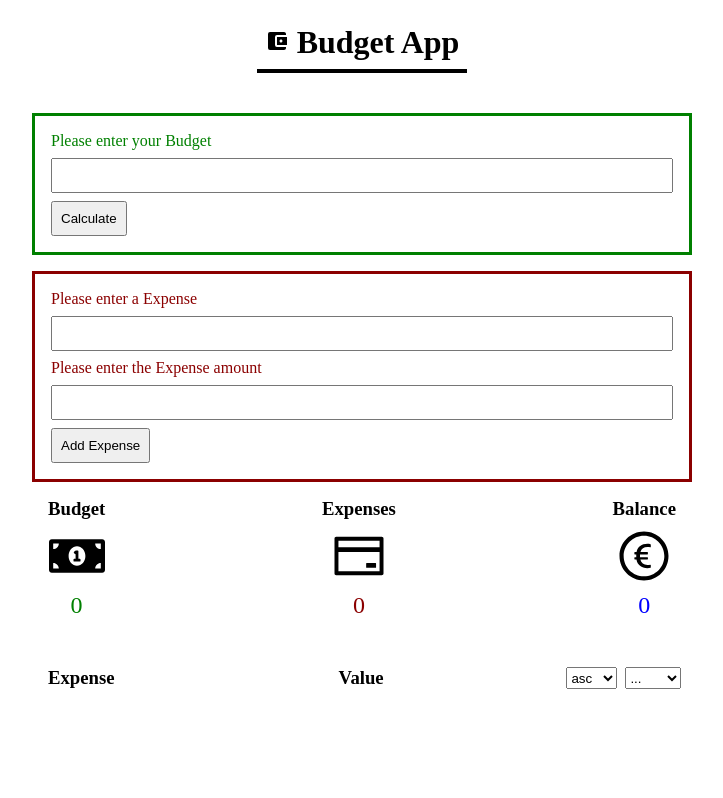
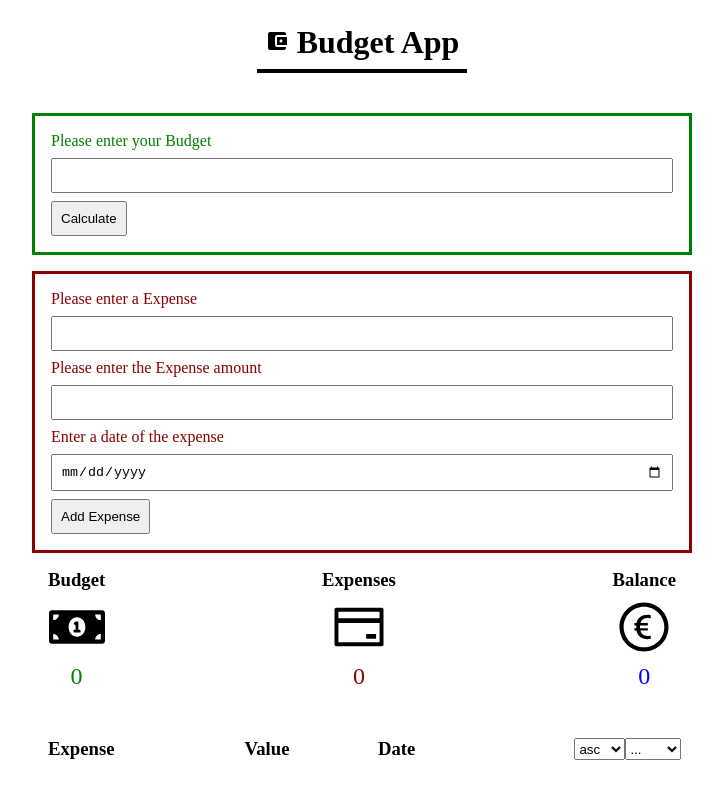
Before and after one commit to Gzman/budget-app, a React (Create React App) app: page / in a window 1280 px wide. Shown: the whole page, without its empty margins (278-1001 px from the left). Built offline with nearby package versions, Linux system fonts and the light colour scheme.

Commit message:
Added date input/property to expenses

```diff
--- a/package.json
+++ b/package.json
@@ -6,6 +6,7 @@
     "@testing-library/jest-dom": "^5.14.1",
     "@testing-library/react": "^11.2.7",
     "@testing-library/user-event": "^12.8.3",
+    "date-fns": "^2.23.0",
     "react": "^17.0.2",
     "react-dom": "^17.0.2",
     "react-icons": "^4.2.0",
--- a/src/components/content/Content.js
+++ b/src/components/content/Content.js
@@ -15,7 +15,8 @@ const Content = () => {
         removeExpense,
         sortAfterInsertion,
         sortAfterTitle,
-        sortAfterValue
+        sortAfterValue,
+        sortAfterDate,
     } = useExpenses();
 
     const { budget, setBudget } = useBudget();
@@ -34,6 +35,7 @@ const Content = () => {
                     sortAfterInsertion={sortAfterInsertion}
                     sortAfterTitle={sortAfterTitle}
                     sortAfterValue={sortAfterValue}
+                    sortAfterDate={sortAfterDate}
                 />
             </div>
         </div>
--- a/src/components/content/Expense.js
+++ b/src/components/content/Expense.js
@@ -1,13 +1,14 @@
 import React from "react"
-import { TiEdit, TiDelete, TiCancel } from "react-icons/ti"
-import { BsBoxArrowInLeft } from "react-icons/bs" // cancel button or maybe reuse ExpenseForm in a modal?
+import { TiEdit, TiDelete, } from "react-icons/ti"
+import { format } from "date-fns"
 import "./ExpensesView.css"
 
-const Expense = ({ title, value, editExpense, removeExpense }) => {
+const Expense = ({ title, value, date, editExpense, removeExpense }) => {
     return (
         <div className="expense-item">
             <p className="expense-item-title">{title}</p>
             <p className="expense-item-value">{value}</p>
+            <p className="expense-item-date">{date ? format(date, "dd.MM.yyyy") : ""}</p>
             <TiEdit onClick={editExpense} cursor="pointer" />
             <TiDelete onClick={removeExpense} cursor="pointer" />
         </div>
@@ -15,15 +16,3 @@ const Expense = ({ title, value, editExpense, removeExpense }) => {
 }
 
 export { Expense }
-
-/*
-        console.log("Was habe ich jetzt, wieder getan?");
-        const calculateTotalCost = (expenses) => {
-            return expenses.reduce((total, expense) => {
-                return total + expense.value;
-            }, 0);
-        }
-
-        Schon wieder wird versucht mir Schuld zuzufügen. Schon wieder
-
-*/
--- a/src/components/content/ExpensesView.css
+++ b/src/components/content/ExpensesView.css
@@ -5,13 +5,24 @@
   flex-direction: column;
 }
 
-.expenses-view-header, .expense-item {
+.expenses-view-header {
   padding: 0.5rem;
   display: grid;
-    grid-template-columns: 45% 35% auto auto;
+  grid-template-columns: 30% 20% 30% max-content;
+  gap: 0.5rem;
+}
+
+.expense-item {
+  padding: 0.5rem;
+  display: grid;
+  grid-template-columns: 30% 20% 30% max-content max-content;
   gap: 0.5rem;
 }
 
 .expense-item {
   color: darkred;
 }
+
+.sort-expense {
+    display: flex;
+}
--- a/src/components/content/ExpensesView.js
+++ b/src/components/content/ExpensesView.js
@@ -5,7 +5,7 @@ import { Modal } from "../modal/Modal"
 import { ExpenseForm } from "./forms/ExpenseForm"
 import "./ExpensesView.css"
 
-const ExpensesView = ({ expenses, editExpense, removeExpense, sortAfterInsertion, sortAfterTitle, sortAfterValue }) => {
+const ExpensesView = ({ expenses, editExpense, removeExpense, sortAfterInsertion, sortAfterTitle, sortAfterValue, sortAfterDate }) => {
     const [expenseToEdit, setExpenseToEdit] = useState(null);
     const [renderModal, setRenderModal] = useState(false);
     return (
@@ -13,10 +13,12 @@ const ExpensesView = ({ expenses, editExpense, removeExpense, sortAfterInsertion
             <div className="expenses-view-header">
                 <h3>Expense</h3>
                 <h3>Value</h3>
+                <h3>Date</h3>
                 <SortSelect
                     sortAfterInsertion={sortAfterInsertion}
                     sortAfterTitle={sortAfterTitle}
                     sortAfterValue={sortAfterValue}
+                    sortAfterDate={sortAfterDate}
                 />
             </div>
             {
@@ -25,6 +27,7 @@ const ExpensesView = ({ expenses, editExpense, removeExpense, sortAfterInsertion
                         key={expense.id}
                         title={expense.title}
                         value={expense.value}
+                        date={expense.date}
                         editExpense={() => {
                             setExpenseToEdit(expense);
                             setRenderModal(true);
@@ -35,7 +38,7 @@ const ExpensesView = ({ expenses, editExpense, removeExpense, sortAfterInsertion
             }
             <Modal render={renderModal} close={() => setRenderModal(false)}>
                 <ExpenseForm
-                    editExpense={(title, value) => editExpense(expenseToEdit.id, title, value)}
+                    editExpense={(title, value, date) => editExpense(expenseToEdit.id, title, value, date)}
                     expenseToEdit={expenseToEdit}
                 />
             </Modal>
--- a/src/components/content/SortSelect.js
+++ b/src/components/content/SortSelect.js
@@ -1,6 +1,6 @@
 import { useEffect, useState } from "react";
 
-const SortSelect = ({ sortAfterInsertion, sortAfterTitle, sortAfterValue }) => {
+const SortSelect = ({ sortAfterInsertion, sortAfterTitle, sortAfterValue, sortAfterDate }) => {
     const sortDirections = {
         "asc": true,
         "desc": false,
@@ -9,6 +9,7 @@ const SortSelect = ({ sortAfterInsertion, sortAfterTitle, sortAfterValue }) => {
         "...": sortAfterInsertion,
         "Title": sortAfterTitle,
         "Value": sortAfterValue,
+        "Date": sortAfterDate,
     };
     const [isAscending, setIsAscending] = useState(true);
     const [sortKey, setSortKey] = useState(Object.keys(sortFunctions)[0]);
@@ -18,7 +19,7 @@ const SortSelect = ({ sortAfterInsertion, sortAfterTitle, sortAfterValue }) => {
     }, [isAscending, sortKey]);
 
     return (
-        <>
+        <div className="sort-expense">
             <select
                 className="sort-expense-sort-direction"
                 onChange={(e) => setIsAscending(sortDirections[e.target.value])}
@@ -40,7 +41,7 @@ const SortSelect = ({ sortAfterInsertion, sortAfterTitle, sortAfterValue }) => {
                     )
                 }
             </select>
-        </>
+        </div>
     )
 }
 
--- a/src/components/content/forms/ExpenseForm.js
+++ b/src/components/content/forms/ExpenseForm.js
@@ -1,15 +1,18 @@
 import React, { useState } from "react"
 import { useExpenseFormValidation } from "../../../hooks/useExpenseFormValidation"
+import { format } from "date-fns"
 import "./ExpenseForm.css"
 
 const ExpenseForm = ({ addExpense, editExpense, expenseToEdit }) => {
     const [expenseTitle, setExpenseTitle] = useState(expenseToEdit ? expenseToEdit.title : "");
     const [expenseValue, setExpenseValue] = useState(expenseToEdit ? expenseToEdit.value : "");
+    const [expenseDate, setExpenseDate] = useState(expenseToEdit?.date ? format(expenseToEdit.date, "yyyy-MM-dd") : "");
     const { errors, resetErrors, validate } = useExpenseFormValidation(expenseTitle, expenseValue);
 
     const reset = () => {
         setExpenseTitle("");
         setExpenseValue("");
+        setExpenseDate("");
         resetErrors();
     }
 
@@ -18,8 +21,16 @@ const ExpenseForm = ({ addExpense, editExpense, expenseToEdit }) => {
         const isValid = validate();
         if (isValid) {
             expenseToEdit
-                ? editExpense(expenseTitle, parseFloat(expenseValue))
-                : addExpense(expenseTitle, parseFloat(expenseValue));
+                ? editExpense(
+                    expenseTitle,
+                    parseFloat(expenseValue),
+                    expenseDate !== "" ? new Date(expenseDate) : null
+                )
+                : addExpense(
+                    expenseTitle,
+                    parseFloat(expenseValue),
+                    expenseDate !== "" ? new Date(expenseDate) : null
+                );
             reset();
         }
     }
@@ -47,6 +58,15 @@ const ExpenseForm = ({ addExpense, editExpense, expenseToEdit }) => {
                     value={expenseValue}
                 />
             </div>
+            <div className="input">
+                <label htmlFor="expense-date-input">Enter a date of the expense</label>
+                <input
+                    id="expense-date-input"
+                    type="date"
+                    onChange={(e) => setExpenseDate(e.target.value)}
+                    value={expenseDate}
+                />
+            </div>
             <div className="submit">
                 <button type="submit" onClick={submit}>{expenseToEdit ? "Save changes" : "Add Expense"}</button>
             </div>
--- a/src/hooks/useExpenses.js
+++ b/src/hooks/useExpenses.js
@@ -4,17 +4,26 @@ import uniqid from "uniqid"
 const useExpenses = () => {
     const [expenses, setExpenses] = useState([]);
 
-    const addExpense = (title, value) => {
+    const addExpense = (title, value, date) => {
         setExpenses(
-            prevExpenses => [...prevExpenses, { id: uniqid(), title, value, timestamp: Date.now(), }]
+            prevExpenses => [
+                ...prevExpenses,
+                {
+                    id: uniqid(),
+                    title,
+                    value,
+                    date,
+                    timestamp: Date.now(),
+                }
+            ]
         );
     }
 
-    const editExpense = (id, title, value) => {
+    const editExpense = (id, title, value, date) => {
         setExpenses(
             prevExpenses => prevExpenses
                 .map((expense) => expense.id === id
-                    ? { ...expense, title, value }
+                    ? { ...expense, title, value, date, }
                     : expense)
         );
     }
@@ -53,6 +62,15 @@ const useExpenses = () => {
         );
     }
 
+    const sortAfterDate = (asc = true) => {
+        setExpenses(
+            expenses =>
+                asc
+                    ? [...expenses].sort((a, b) => a.date - b.date)
+                    : [...expenses].sort((a, b) => b.date - a.date)
+        );
+    }
+
     return {
         expenses,
         addExpense,
@@ -61,6 +79,7 @@ const useExpenses = () => {
         sortAfterInsertion,
         sortAfterTitle,
         sortAfterValue,
+        sortAfterDate,
     }
 }
 
```
Also changed, not shown: 1 other file (tests, documents, lock files or other folders). Lines whose indentation alone changed are shown as unchanged.
